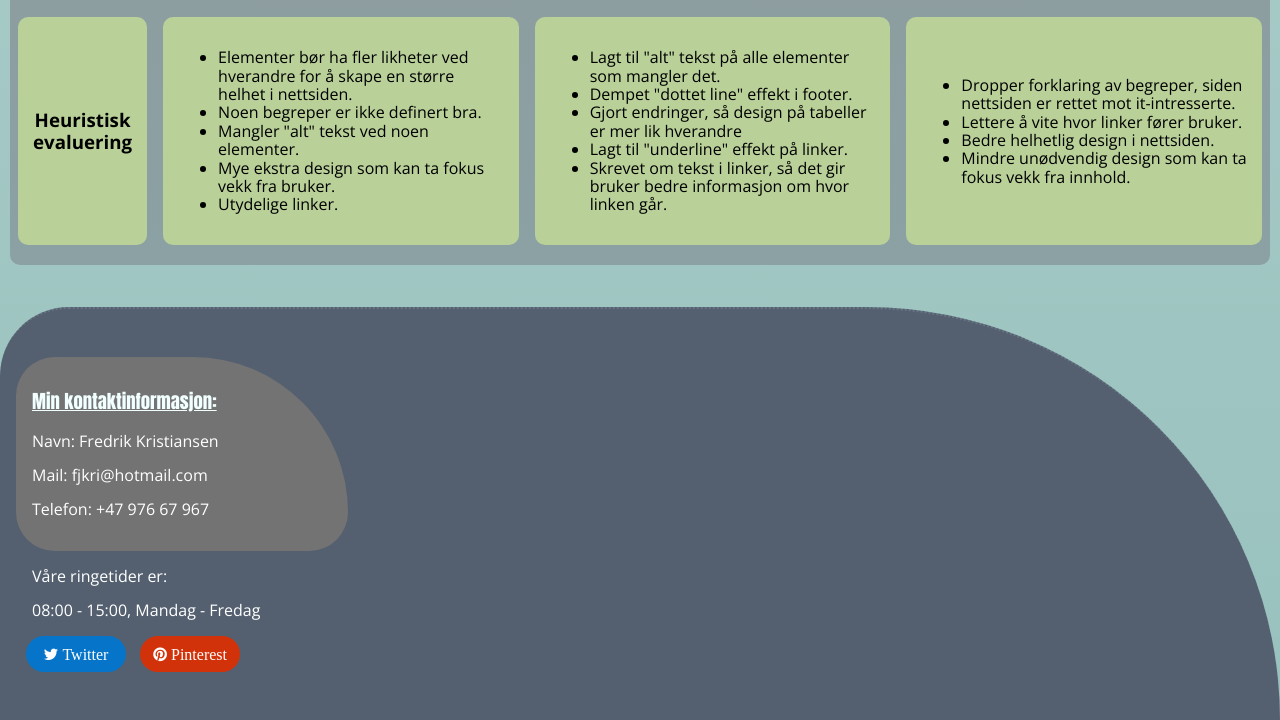
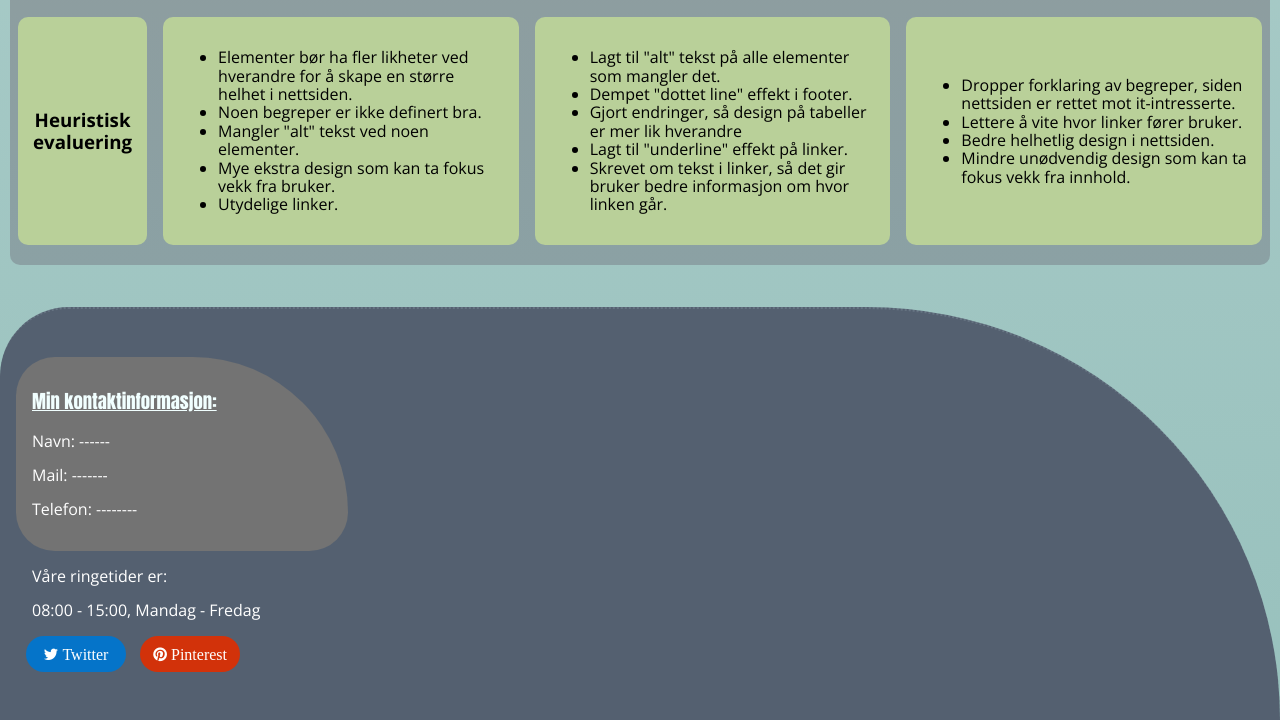
Before and after one commit to fredrikkri/webutvikling2022_eksamenoppgave, a plain HTML site: page analyse.html in a window 1280 px wide. Shown: the part 4925-5645 px from the top of the page. Drawn offline with nearby package versions, Linux system fonts and the light colour scheme.

Commit message:
Add files via upload

```diff
--- a/analyse.html
+++ b/analyse.html
@@ -494,9 +494,9 @@
             <div>
                 <div id="footer-kontakt-info">
                     <h3>Min kontaktinformasjon:</h3>
-                    <p>Navn: Fredrik Kristiansen</p>
-                    <p>Mail: fjkri@hotmail.com</p>
-                    <p>Telefon: +47 976 67 967</p>
+                    <p>Navn: ------</p>
+                    <p>Mail: -------</p>
+                    <p>Telefon: --------</p>
                 </div>
                 <div id="ringe-tider">
                     <p>Våre ringetider er:</p>
```
Also changed, not shown: cms.html (+3 -3 lines), index.html (+3 -3 lines), kontakt_oss.html (+3 -3 lines), uu_vs_ceo.html (+3 -3 lines).
